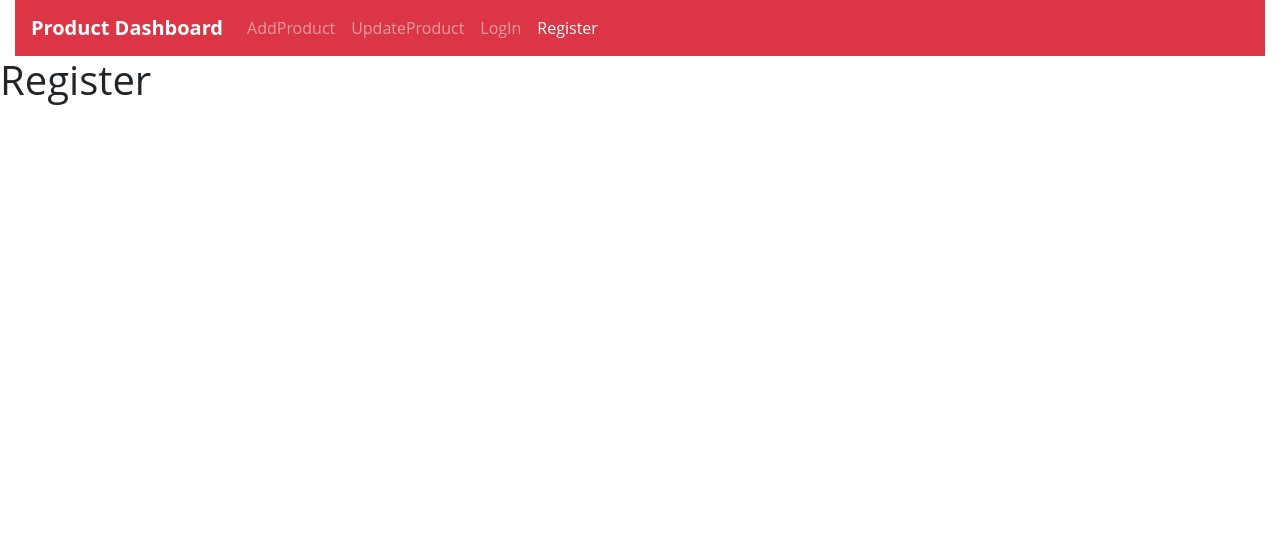
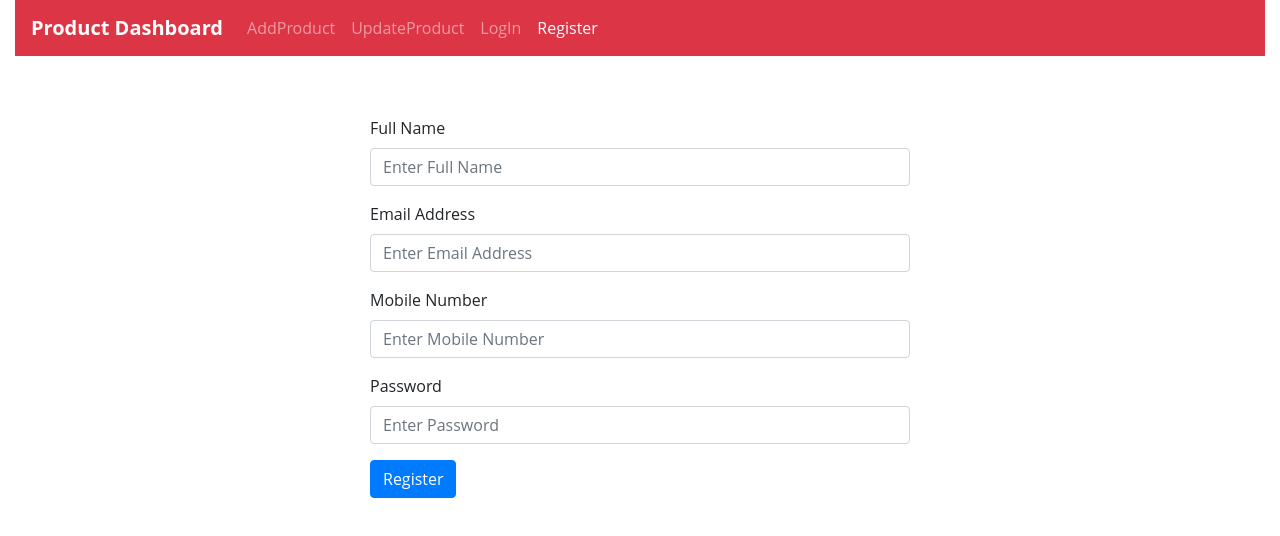
Before and after one commit to Aghazjunaid/React_Product_Dashboard, a React (Create React App) app: page /register in a window 1280 px wide. Shown: the top 536 px of the page. Built offline with nearby package versions, Linux system fonts and the light colour scheme.

Commit message:
register

```diff
--- a/src/components/register.js
+++ b/src/components/register.js
@@ -1,14 +1,42 @@
-import React from 'react'
-import Header from './header'
+import React from "react";
+import Header from "./header";
+import { Container, Row, Col, Form, Button } from "react-bootstrap";
 
 function Register() {
-    return (
-        <div>
-                  <Header/>
 
-                        <h1>Register</h1>
-        </div>
-    )
+
+  return (
+    <div>
+      <Header />
+      <Container>
+        <Row style={{ marginTop: "60px" }}>
+          <Col md={{ span: 6, offset: 3 }}>
+            <Form>
+              <Form.Group controlId="formBasicName">
+                <Form.Label>Full Name</Form.Label>
+                <Form.Control type="text" placeholder="Enter Full Name" />
+              </Form.Group>
+              <Form.Group controlId="formBasicEmail">
+                <Form.Label>Email Address</Form.Label>
+                <Form.Control type="email" placeholder="Enter Email Address" />
+              </Form.Group>
+              <Form.Group controlId="formBasicMobile">
+                <Form.Label>Mobile Number</Form.Label>
+                <Form.Control placeholder="Enter Mobile Number" />
+              </Form.Group>
+              <Form.Group controlId="formBasicPassword">
+                <Form.Label>Password</Form.Label>
+                <Form.Control type="password" placeholder="Enter Password" />
+              </Form.Group>
+              <Button variant="primary" type="submit">
+                Register
+              </Button>
+            </Form>
+          </Col>
+        </Row>
+      </Container>
+    </div>
+  );
 }
 
-export default Register
+export default Register;
```
